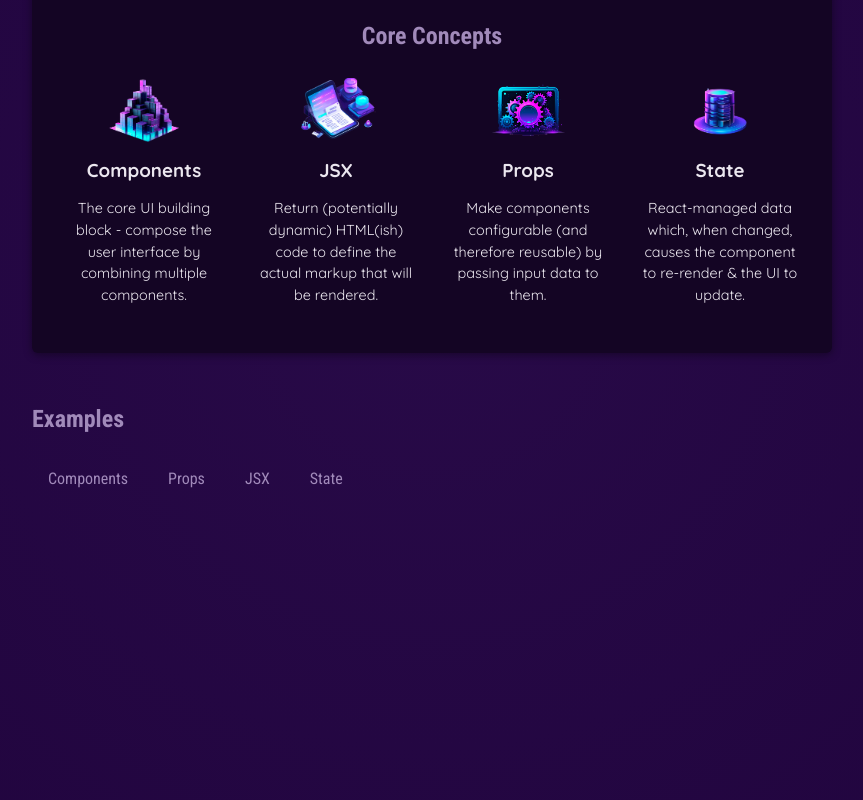
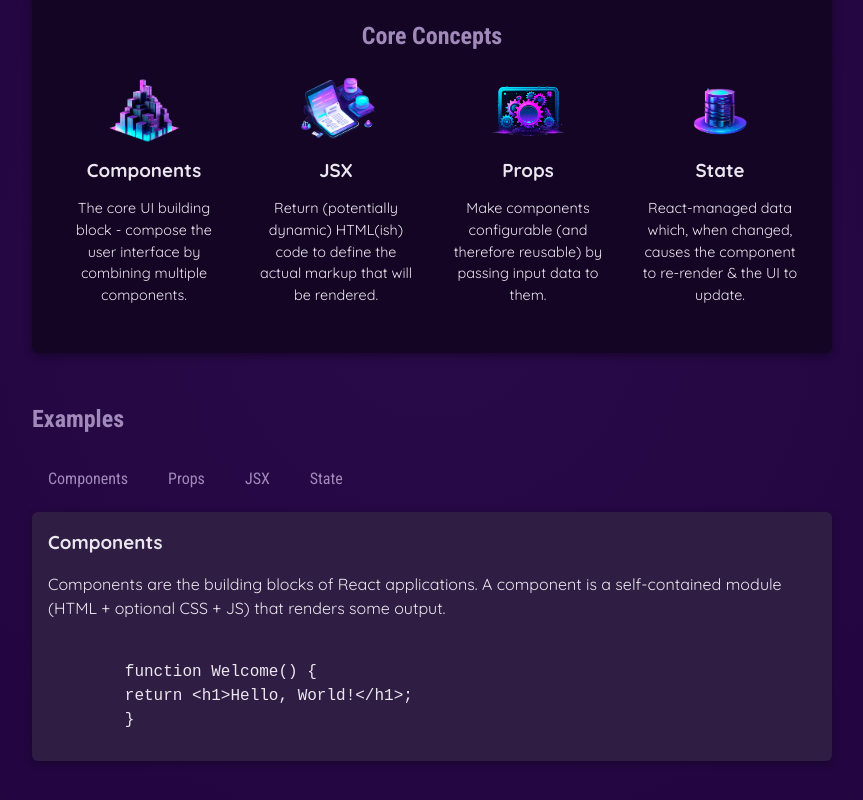
Before and after one commit to Aditya-Maheshwari47/React, a React (Vite) app: page / in a window 1280 px wide. Shown: the part 346-1146 px from the top of the page, without its empty margins (208-1071 px from the left). Built offline with nearby package versions, Linux system fonts and the light colour scheme.

Commit message:
Implement state management and derive output using React hooks(11-2-2026)

```diff
--- a/src/App.jsx
+++ b/src/App.jsx
@@ -2,12 +2,15 @@
 import Header from './components/Header/Header.jsx'
 import CoreConcepts from "./components/CoreConcept.jsx";
 import TabButton from './components/TabButton.jsx';
+import { EXAMPLES } from './data.js';
+import { useState } from 'react';
 
 function App() {
+  const [selectedTopic, setSelectedTopic] = useState('components'); //intialize value with 'component'
 
   function handleSelect(selectedButton){
     //selectedButton => 'components', 'Props', 'JSX', 'State'
-    console.log(selectedButton);
+    setSelectedTopic(selectedButton);
   }
   return (
     <div>
@@ -35,11 +38,20 @@
                if we use --> <TabButton onSelect = {handleSelect}>State</TabButton>
             */}
             {/* passing custom arguments using () => */}
-            <TabButton onSelect = {() =>handleSelect('Components')}>Components</TabButton>
-            <TabButton onSelect = {() =>handleSelect('Props')}>Props</TabButton>
-            <TabButton onSelect = {() =>handleSelect('JSX')}>JSX</TabButton>
-            <TabButton onSelect = {() =>handleSelect('State')}>State</TabButton>
+            <TabButton onSelect = {() =>handleSelect('components')}>Components</TabButton>
+            <TabButton onSelect = {() =>handleSelect('props')}>Props</TabButton>
+            <TabButton onSelect = {() =>handleSelect('jsx')}>JSX</TabButton>
+            <TabButton onSelect = {() =>handleSelect('state')}>State</TabButton>
           </menu>
+          {/* Event -> rightarrow -> Setter Function -> State Change -> Re-render -> UI Update */}
+          <div id = "tab-content">
+            <h3>{EXAMPLES[selectedTopic].title}</h3>
+            <p>{EXAMPLES[selectedTopic].description}</p>
+            <pre>
+              <code>{EXAMPLES[selectedTopic].code}</code>
+            </pre>
+          </div>
+
         </section>
       </main>
     </div>
--- a/src/data.js
+++ b/src/data.js
@@ -29,3 +29,54 @@
       'React-managed data which, when changed, causes the component to re-render & the UI to update.',
   },
 ];
+
+export const EXAMPLES = {
+  components: {
+    title: 'Components',
+    description:
+      'Components are the building blocks of React applications. A component is a self-contained module (HTML + optional CSS + JS) that renders some output.',
+    code: `
+        function Welcome() {
+        return <h1>Hello, World!</h1>;
+        }`,
+  },
+  jsx: {
+    title: 'JSX',
+    description:
+      'JSX is a syntax extension to JavaScript. It is similar to a template language, but it has full power of JavaScript (e.g., it may output dynamic content).',
+    code: `
+<div>
+  <h1>Welcome {userName}</h1>
+  <p>Time to learn React!</p>
+</div>`,
+  },
+  props: {
+    title: 'Props',
+    description:
+      'Components accept arbitrary inputs called props. They are like function arguments.',
+    code: `
+function Welcome(props) {
+  return <h1>Hello, {props.name}</h1>;
+}`,
+  },
+  state: {
+    title: 'State',
+    description:
+      'State allows React components to change their output over time in response to user actions, network responses, and anything else.',
+    code: `
+function Counter() {
+  const [isVisible, setIsVisible] = useState(false);
+
+  function handleClick() {
+    setIsVisible(true);
+  }
+
+  return (
+    <div>
+      <button onClick={handleClick}>Show Details</button>
+      {isVisible && <p>Amazing details!</p>}
+    </div>
+  );
+}`,
+  },
+};
```
